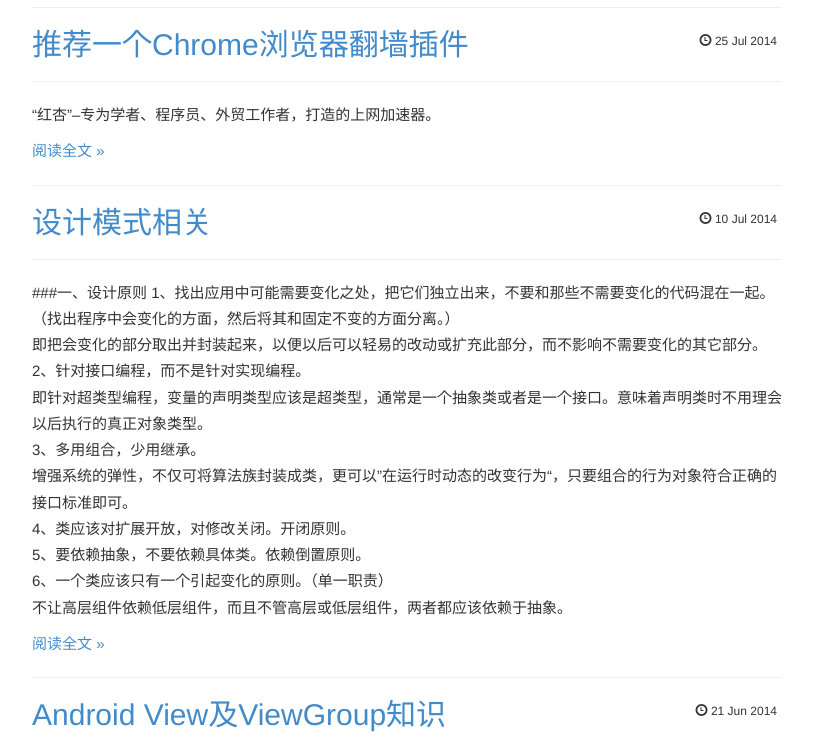
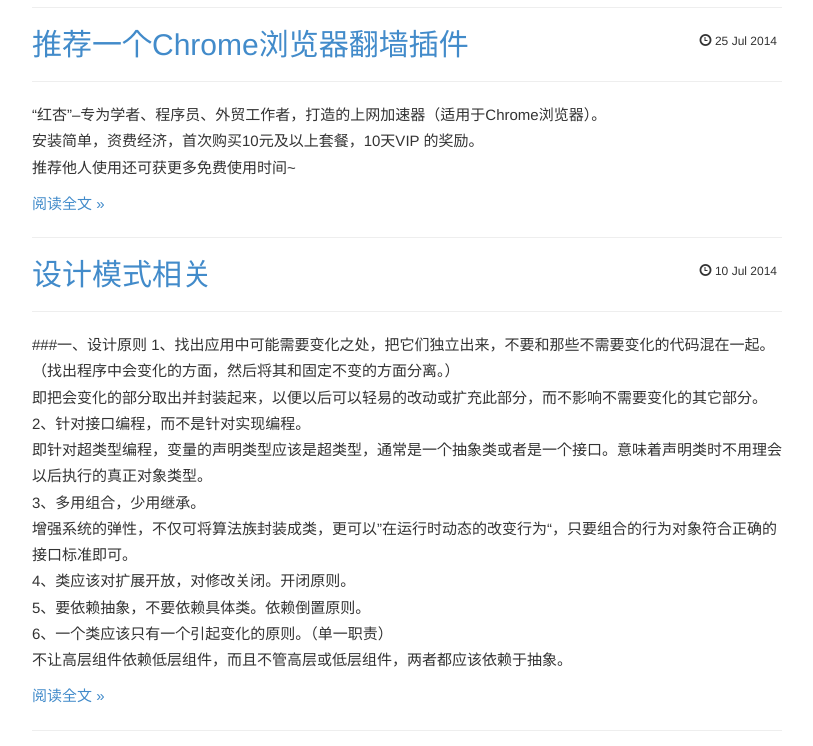
Before and after one commit to wdyggh/wdyggh.github.com, a Jekyll site: the page built from index.html, in a window 1280 px wide and 900 px high, scrolled down 966 px, cut to the strip 154-900 px from the top of the window. Shown: the whole strip, without its empty margins (38-851 px from the left). Built offline with Jekyll 4.4.1, drawn with Linux system fonts in a browser that asks for light colours; Markdown is read by kramdown in place of the engine named in the settings; the list of posts is cut into pages by our own code; comment, search, counter and statistics services are not loaded; some of the changed lines change nothing that is shown.

Commit message:
Update 2014-07-25-chrome-honx-vpn.markdown

```diff
--- a/_posts/2014-07-25-chrome-honx-vpn.markdown
+++ b/_posts/2014-07-25-chrome-honx-vpn.markdown
@@ -4,10 +4,9 @@ category: "network"
 title:  "推荐一个Chrome浏览器翻墙插件"
 tags: [翻墙插件]
 ---
-“红杏”--专为学者、程序员、外贸工作者，打造的上网加速器。
-
-1. 安装简单，资费经济，首次购买10元及以上套餐，10天VIP 的奖励。推荐他人使用还可获更多免费使用时间~
-2. 不仅支持PC端Chrome浏览器，未来还会支持Android及IOS。
+“红杏”--专为学者、程序员、外贸工作者，打造的上网加速器（适用于Chrome浏览器）。
+安装简单，资费经济，首次购买10元及以上套餐，10天VIP 的奖励。
+推荐他人使用还可获更多免费使用时间~
 
 链接：<http://honx.in/i/U84FRn8mTgLfZ37v>
 
```
